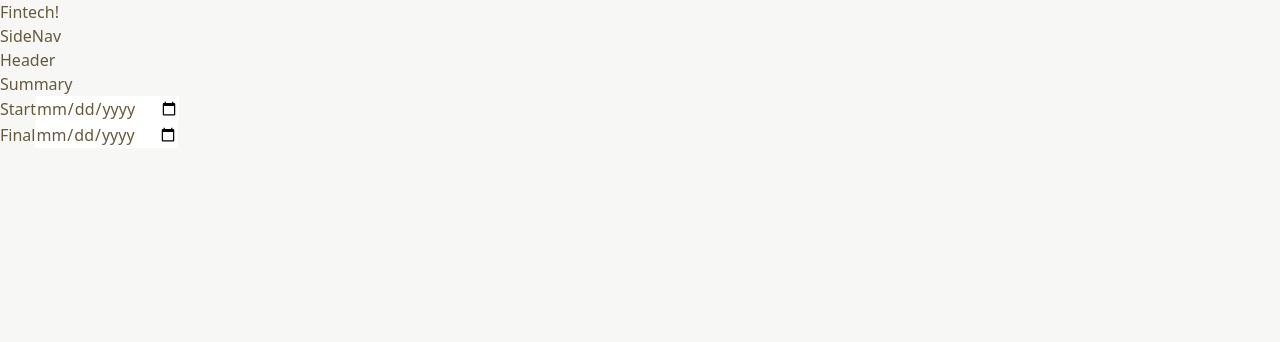
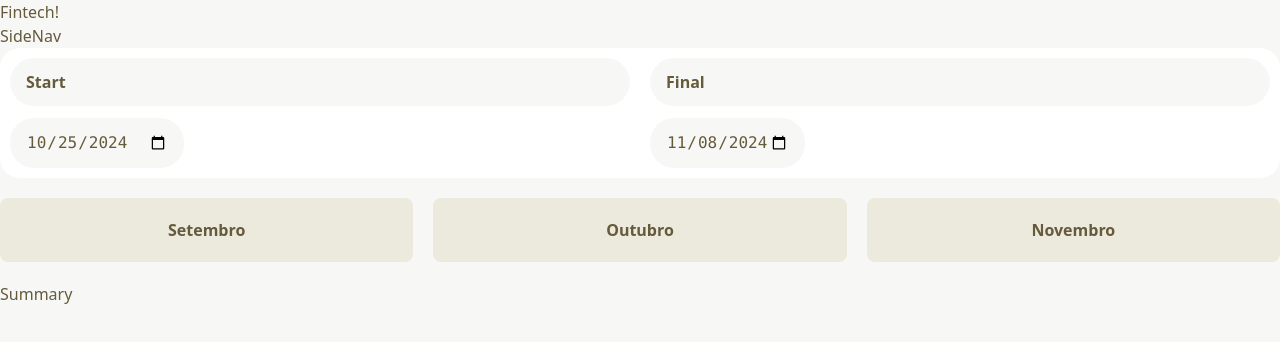
Before and after one commit to gabriel-hsb/tsx-origamid-fintech, a React (Vite) app: page / in a window 1280 px wide. Shown: the top 342 px of the page. Built offline with nearby package versions, Linux system fonts and the light colour scheme; no server answers.

Commit message:
feat: add buttons to fetch last three months
Add three button to the UI, each button is one of the last three moths. When clicking on a button, fetchs sells from the given choice

```diff
--- a/index.html
+++ b/index.html
@@ -5,7 +5,7 @@
     <meta name="viewport" content="width=device-width, initial-scale=1.0" />
     <title>Fintech | Origamid</title>
   </head>
-  <body class="text-color-2 bg-color-4">
+  <body class="font-sans text-brown-light bg-cream-secondary">
     <div id="root"></div>
     <script type="module" src="/src/main.tsx"></script>
   </body>
--- a/src/App.tsx
+++ b/src/App.tsx
@@ -4,7 +4,6 @@ import Summary from "@Pages/Summary";
 
 import Header from "@Components/Header";
 import SideNav from "@Components/SideNav";
-import DateRange from "./Components/UI/DateRange";
 
 function App() {
   return (
@@ -14,7 +13,6 @@ function App() {
       <main>
         <Header />
         <Summary />
-        <DateRange />
       </main>
     </DataContextProvider>
   );
--- /dev/null
+++ b/src/Components/DateRange.tsx
@@ -0,0 +1,29 @@
+import { useContext } from "react";
+import DateInput from "./UI/DateInput";
+
+import { DataContext } from "@/contexts/DataContext";
+import { daysAgo } from "@/functions/daysAgo";
+
+const DateRange = () => {
+  const dataContext = useContext(DataContext);
+
+  if (!dataContext) return null;
+
+  return (
+    <form className="flex-gap box" onSubmit={(e) => e.preventDefault()}>
+      <DateInput
+        value={dataContext.startDate}
+        onChange={({ target }) => dataContext.setStartDate(target.value)}
+        label="Start"
+      />
+      <DateInput
+        value={dataContext.endDate}
+        onChange={({ target }) => dataContext.setEndDate(target.value)}
+        label="Final"
+        max={daysAgo(0)}
+      />
+    </form>
+  );
+};
+
+export default DateRange;
--- a/src/Components/Header.tsx
+++ b/src/Components/Header.tsx
@@ -1,7 +1,15 @@
-import React from "react";
+import DateRange from "./DateRange";
+import Months from "./Months";
 
 const Header = () => {
-  return <div>Header</div>;
+  return (
+    <div className="mb-5">
+      <div className="mb-5">
+        <DateRange />
+      </div>
+      <Months />
+    </div>
+  );
 };
 
 export default Header;
--- /dev/null
+++ b/src/Components/Months.tsx
@@ -0,0 +1,13 @@
+import MonthButton from "./UI/MonthButton";
+
+const Months = () => {
+  return (
+    <div className="flex-gap">
+      <MonthButton month={-2} />
+      <MonthButton month={-1} />
+      <MonthButton month={0} />
+    </div>
+  );
+};
+
+export default Months;
--- a/src/Components/UI/DateInput.tsx
+++ b/src/Components/UI/DateInput.tsx
@@ -7,10 +7,14 @@ type DateInputProps = React.ComponentProps<"input"> & {
 const DateInput = ({ label, ...restProps }: DateInputProps) => {
   return (
     <div>
-      <label className="text-red-400" htmlFor={label}>
+      <label
+        className="block px-4 py-3 mb-3 text-base font-bold bg-cream-secondary text-brown-light rounded-3xl"
+        htmlFor={label}
+      >
         {label}
       </label>
       <input
+        className="px-4 py-3 font-mono text-base border-none bg-cream-secondary text-brown-light rounded-3xl"
         onChange={(e) => console.log(e)}
         type="date"
         name={label}
--- a/src/Components/UI/DateRange.tsx
+++ /dev/null
@@ -1,24 +0,0 @@
-import React, { useState } from "react";
-import DateInput from "./DateInput";
-
-const DateRange = () => {
-  const [start, setStart] = useState("");
-  const [final, setFinal] = useState("");
-
-  return (
-    <form onSubmit={(e) => e.preventDefault()}>
-      <DateInput
-        value={start}
-        onChange={({ target }) => setStart(target.value)}
-        label="Start"
-      />
-      <DateInput
-        value={final}
-        onChange={({ target }) => setFinal(target.value)}
-        label="Final"
-      />
-    </form>
-  );
-};
-
-export default DateRange;
--- /dev/null
+++ b/src/Components/UI/MonthButton.tsx
@@ -0,0 +1,54 @@
+import { useContext } from "react";
+
+import { DataContext } from "@/contexts/DataContext";
+
+const monthName = (offset: number) => {
+  const now = new Date();
+
+  now.setMonth(now.getMonth() + offset);
+
+  return new Intl.DateTimeFormat("pt-BR", {
+    month: "long",
+  }).format(now);
+};
+
+const dateToString = (date: Date) => {
+  const dd = String(date.getDate()).padStart(2, "0");
+  const mm = String(date.getMonth() + 1).padStart(2, "0");
+  const yyyy = date.getFullYear();
+
+  return `${yyyy}-${mm}-${dd}`;
+};
+
+const MonthButton = ({ month }: { month: number }) => {
+  const context = useContext(DataContext);
+
+  const setMonth = (offset: number) => {
+    const now = new Date();
+
+    now.setMonth(now.getMonth() + offset);
+
+    const firstDayOfTheMonth = new Date(now.getFullYear(), now.getMonth(), 1);
+
+    const lastDayOfTheMonth = new Date(
+      now.getFullYear(),
+      now.getMonth() + 1,
+      0
+    );
+
+    context?.setStartDate(dateToString(firstDayOfTheMonth));
+
+    context?.setEndDate(dateToString(lastDayOfTheMonth));
+  };
+
+  return (
+    <button
+      className="px-2 py-5 font-semibold capitalize border-none rounded-lg bg-cream-main text-brown-light"
+      onClick={() => setMonth(month)}
+    >
+      {monthName(month)}
+    </button>
+  );
+};
+
+export default MonthButton;
--- a/src/contexts/DataContext.tsx
+++ b/src/contexts/DataContext.tsx
@@ -1,26 +1,45 @@
 import useFetch from "@/hooks/useFetch";
-import React, { createContext } from "react";
+import React, { createContext, useState } from "react";
 
 import { BASE_URL } from "@/api/apiConstants";
+
+import { daysAgo } from "@/functions/daysAgo";
 
 type TypeDataContext = {
   isLoading: boolean;
   error: string | null;
   fetchedData: TypeSells[] | null;
+  startDate: string;
+  setStartDate: React.Dispatch<React.SetStateAction<string>>;
+  endDate: string;
+  setEndDate: React.Dispatch<React.SetStateAction<string>>;
 };
 
 const DataContext = createContext<TypeDataContext | null>(null);
 
 const DataContextProvider = ({ children }: React.PropsWithChildren) => {
+  const [startDate, setStartDate] = useState(daysAgo(14));
+  const [endDate, setEndDate] = useState(daysAgo(0));
+
   const { fetchedData, error, isLoading } = useFetch<TypeSells[]>({
-    URL: BASE_URL,
+    URL: `${BASE_URL}/?inicio=${startDate}&final=${endDate}`,
   });
 
   return (
-    <DataContext.Provider value={{ fetchedData, error, isLoading }}>
+    <DataContext.Provider
+      value={{
+        fetchedData,
+        error,
+        isLoading,
+        startDate,
+        setStartDate,
+        endDate,
+        setEndDate,
+      }}
+    >
       {children}
     </DataContext.Provider>
   );
 };
 
-export { DataContextProvider, DataContext };
+export { DataContext, DataContextProvider };
--- /dev/null
+++ b/src/functions/daysAgo.ts
@@ -0,0 +1,11 @@
+export const daysAgo = (daysAgo: number) => {
+  const date = new Date();
+
+  date.setDate(date.getDate() - daysAgo);
+
+  const dd = String(date.getDate()).padStart(2, "0");
+  const mm = String(date.getMonth() + 1).padStart(2, "0");
+  const yyyy = date.getFullYear();
+
+  return `${yyyy}-${mm}-${dd}`;
+};
--- a/src/index.css
+++ b/src/index.css
@@ -4,6 +4,28 @@
 
 @layer components {
   .box {
-    @apply p-2.5 rounded-[1.25rem] bg-color-5;
+    @apply p-2.5 rounded-[1.25rem] bg-white;
+  }
+
+  .flex-gap {
+    @apply flex gap-5;
+  }
+
+  .flex-gap > * {
+    @apply flex-1;
+  }
+
+  .container {
+    @apply grid gap-5 p-5;
+  }
+
+  button {
+    @apply cursor-pointer text-base;
+  }
+
+  h1,
+  h2,
+  h3 {
+    @apply font-semibold;
   }
 }
--- a/tailwind.config.js
+++ b/tailwind.config.js
@@ -2,14 +2,14 @@
 export default {
   content: ["./index.html", "./src/**/*.{js,ts,jsx,tsx}"],
   theme: {
-    colors: {
-      "color-1": "#463220",
-      "color-2": "#66593c",
-      "color-3": "#eceadd",
-      "color-4": "#f7f8f5",
-      "color-5": "#fff",
+    extend: {
+      colors: {
+        "brown-main": "#463220",
+        "brown-light": "#66593c",
+        "cream-main": "#eceadd",
+        "cream-secondary": "#f7f8f5",
+      },
     },
-    extend: {},
   },
   plugins: [],
 };
```
